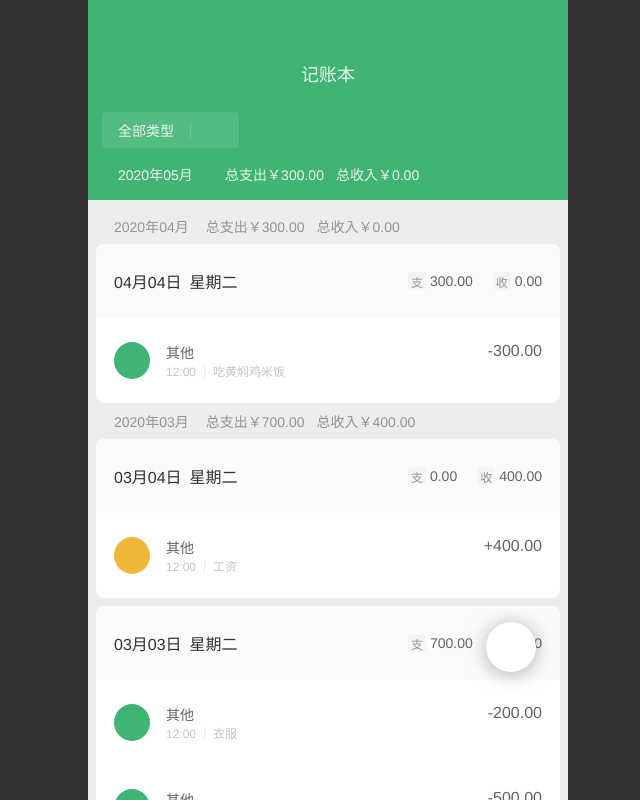
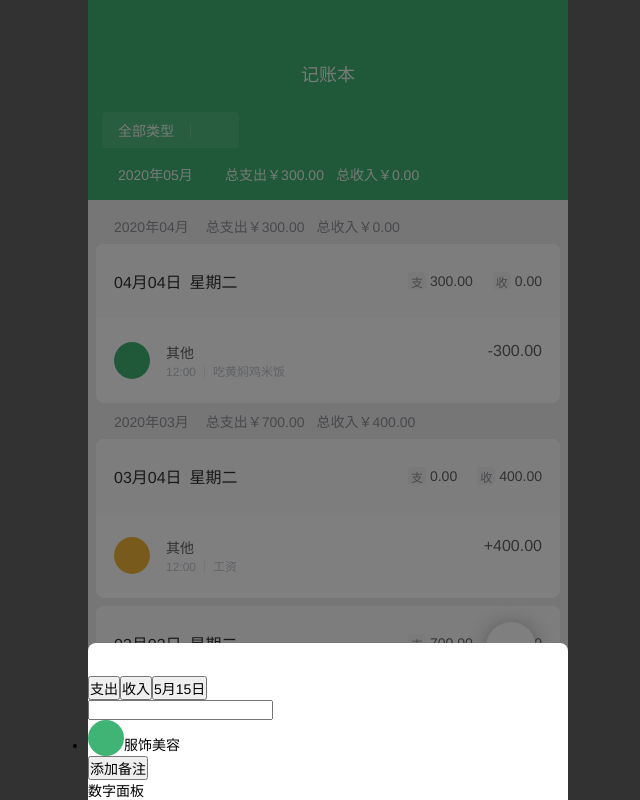
Before and after one commit to haixiangyan/weixin-cash, a React (Create React App) app: page / in a window 1280 px wide. Shown: the whole page, without its empty margins (312-952 px from the left). Built offline with nearby package versions, Linux system fonts and the light colour scheme.

Commit message:
添加 Money 结构

```diff
--- /dev/null
+++ b/src/components/Money.tsx
@@ -0,0 +1,47 @@
+import * as React from 'react'
+import styled from 'styled-components'
+import Icon from './Icon'
+import Category from './Category'
+import {DEFAULT_CATEGORIES} from '../lib/category'
+
+const Header = styled.header`
+
+`
+
+const TypeSection = styled.section`
+
+`
+
+const Money: React.FC = () => {
+  const category = DEFAULT_CATEGORIES[0]
+
+  return (
+    <div>
+      <Header>
+        <Icon name="cancel" size={32}/>
+      </Header>
+      <TypeSection>
+          <button>支出</button>
+          <button>收入</button>
+          <button>5月15日</button>
+      </TypeSection>
+      <section>
+        <input type="text"/>
+      </section>
+      <ul>
+        <li>
+          <Category category={category} type="expense"/>
+          <span>{category.name}</span>
+        </li>
+      </ul>
+      <section>
+        <button>添加备注</button>
+      </section>
+      <div>
+        数字面板
+      </div>
+    </div>
+  )
+}
+
+export default Money
--- a/src/pages/Summary.tsx
+++ b/src/pages/Summary.tsx
@@ -10,6 +10,7 @@ import Sticker from '../components/Sticker'
 import theme from '../theme'
 import Drawer from '../components/Drawer'
 import {useState} from 'react'
+import Money from '../components/Money'
 
 const StyledSummary = styled.div`
   height: 100%;
@@ -66,7 +67,7 @@ const RecordList = styled.ul`
 
 const Summary: React.FC = () => {
   const {recordList} = useRecordList()
-  const [showLedgerForm, setShowLedgerForm] = useState(false)
+  const [showLedgerForm, setShowLedgerForm] = useState(true)
 
   const {incomeTotal, expenseTotal} = recordList[0]
   const curtMonth = dayjs().format(MONTH)
@@ -112,7 +113,7 @@ const Summary: React.FC = () => {
 
       <Drawer show={showLedgerForm}
               onClickShadow={() => setShowLedgerForm(false)}>
-        hello
+        <Money/>
       </Drawer>
     </StyledSummary>
   )
```
